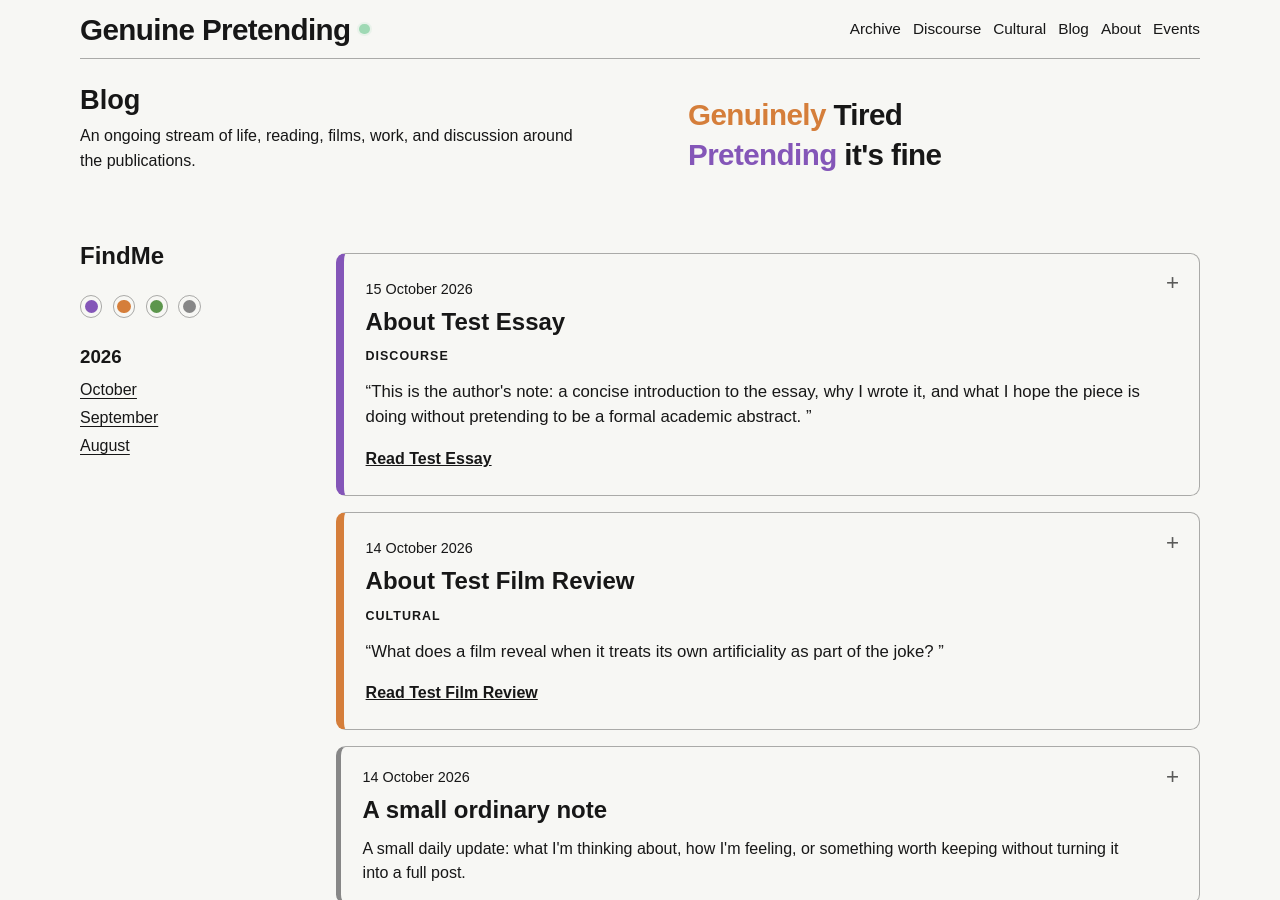
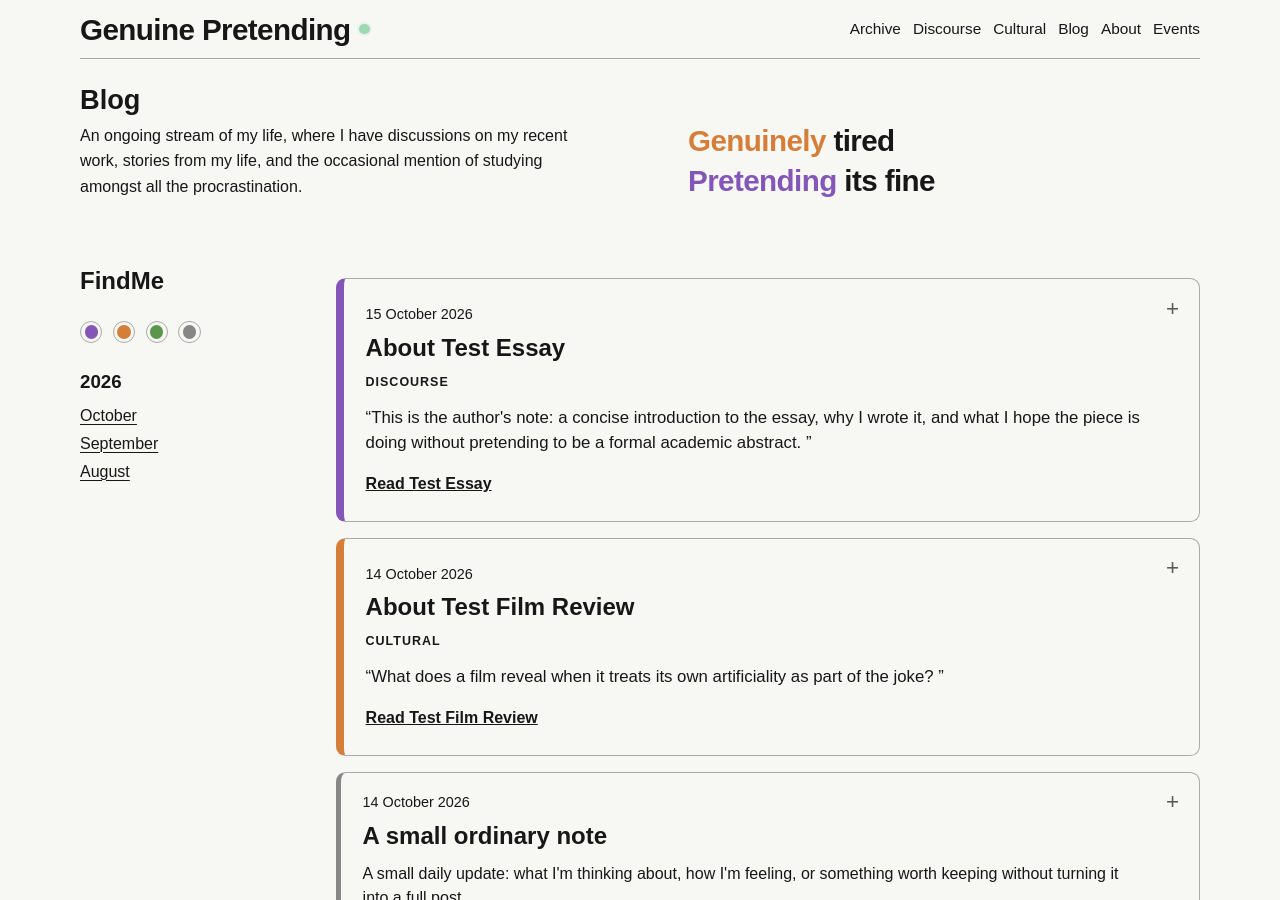
Before and after one commit to roxannewolfe/roxannewolfe.github.io, a Jekyll site: the page built from blog/index.html, in a window 1280 px wide and 900 px high. Built offline with Jekyll 4.4.1, drawn with Linux system fonts in a browser that asks for light colours.

Commit message:
Refine blog description and status wording

```diff
--- a/_data/state.yml
+++ b/_data/state.yml
@@ -11,11 +11,12 @@ links:
 
 blog:
   description: >
-    An ongoing stream of life, reading, films, work, and discussion around the publications.
+    An ongoing stream of my life, where I have discussions on my recent work,
+    stories from my life, and the occasional mention of studying amongst all the procrastination.
   status:
     line_one:
       accent: "Genuinely"
-      text: "Tired"
+      text: "tired"
     line_two:
       accent: "Pretending"
-      text: "it's fine"
+      text: "its fine"
```
